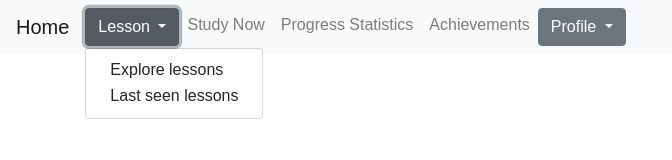
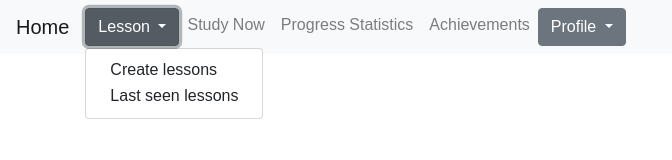
Before and after one commit to EsilvKH/Project_Anki, an Angular app in the folder frontend/: page / in a window 1280 px wide. Both pictures are taken after a click on the button "Lesson". Shown: the top 160 px of the page, without its empty margins (0-672 px from the left). Built offline with nearby package versions, Linux system fonts and the light colour scheme.

Commit message:
Update app.component.html

```diff
--- a/frontend/src/app/app.component.html
+++ b/frontend/src/app/app.component.html
@@ -24,7 +24,7 @@
           Lesson
         </button>
         <ul ngbDropdownMenu aria-labelledby="dropdownMenuButton2">
-          <li><a ngbDropdownItem routerLink="/lesson-list-page">Explore lessons</a></li>
+          <li><a ngbDropdownItem routerLink="/lesson-list-page">Create lessons</a></li>
           <li><a ngbDropdownItem href="#">Last seen lessons</a></li>
         </ul>
       </div>
```
